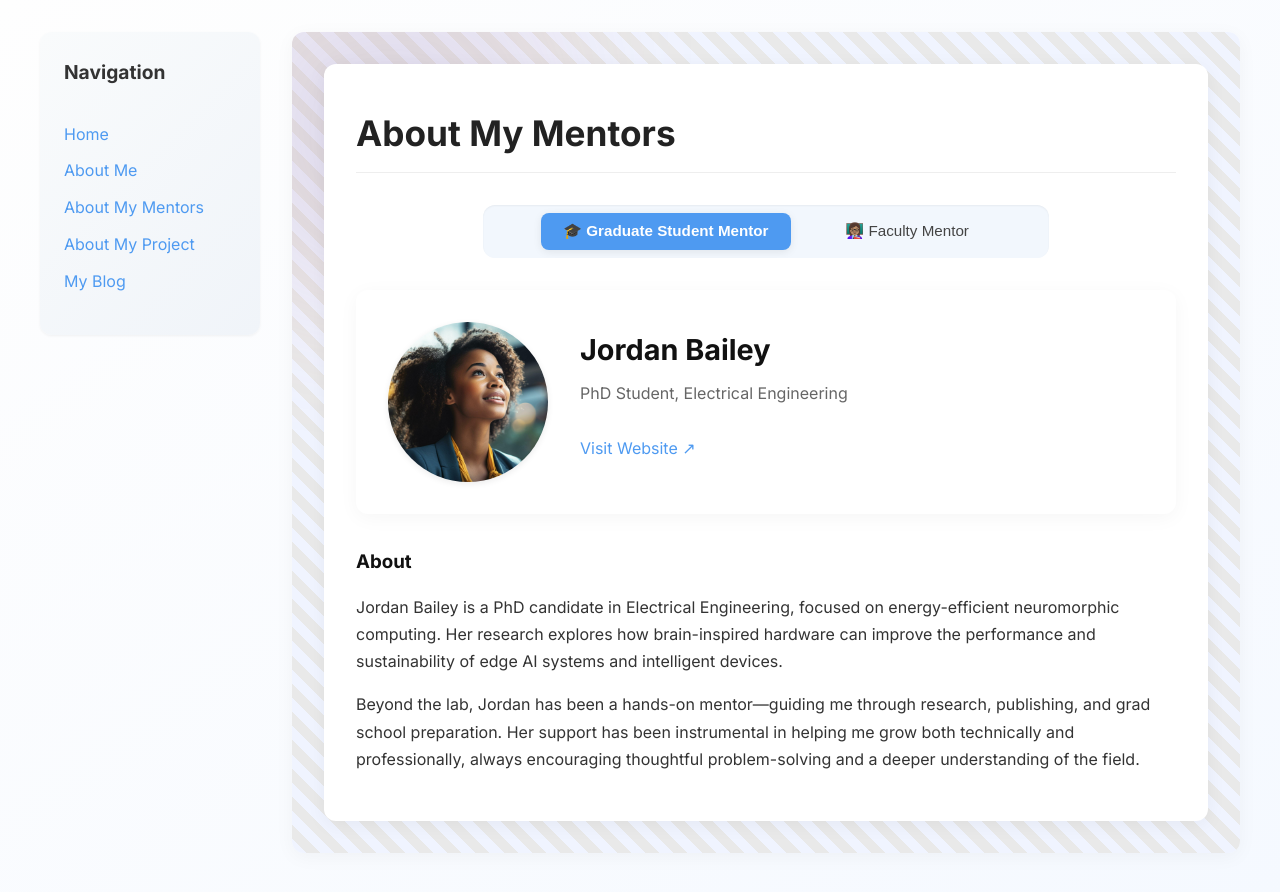
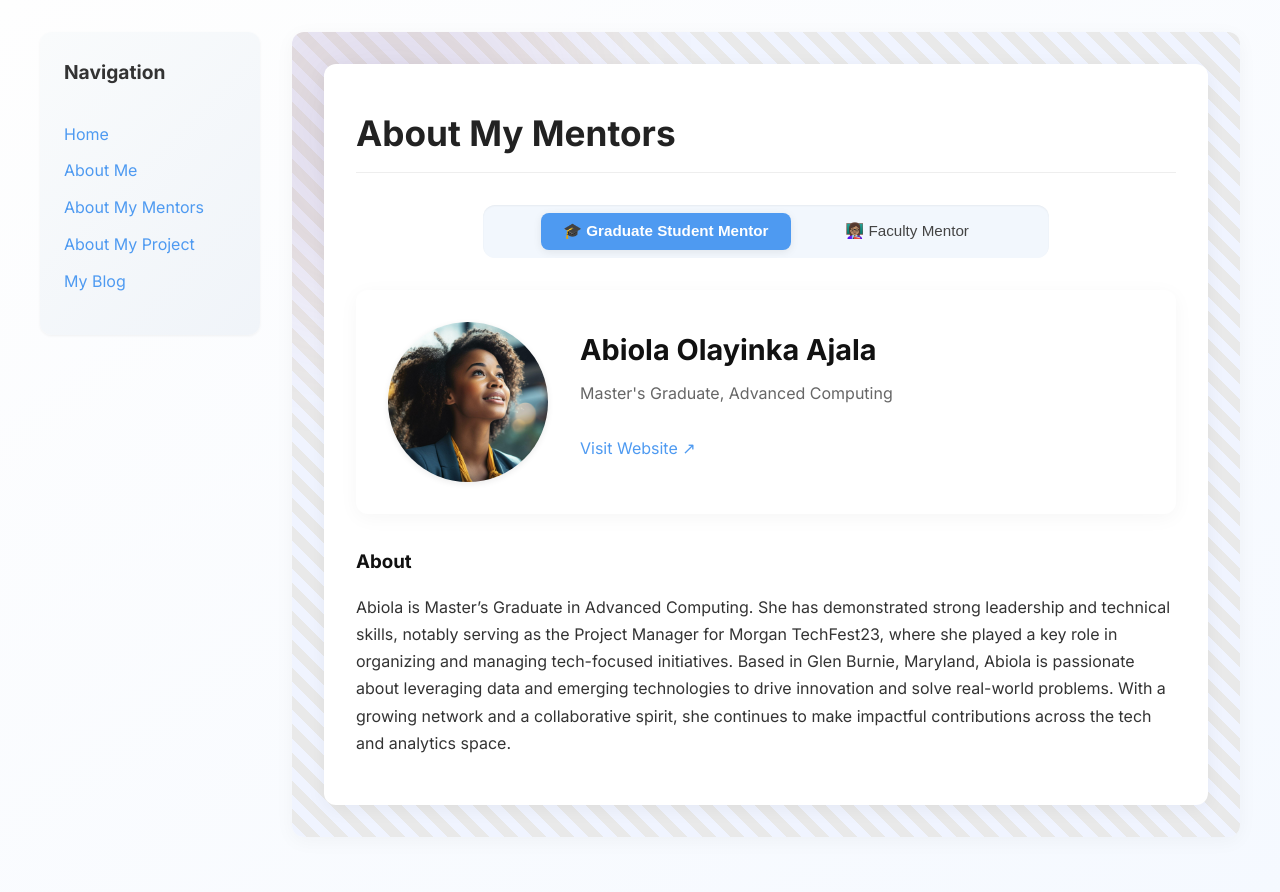
Before and after one commit to rajbariyaa/rajbariyaa.github.io, a Jekyll site: the page built from pages/about-my-mentor.md, in a window 1280 px wide. Shown: the top 892 px of the page. Built offline with Jekyll 4.4.1, drawn with Linux system fonts in a browser that asks for light colours.

Commit message:
Update about-my-mentor.md

```diff
--- a/pages/about-my-mentor.md
+++ b/pages/about-my-mentor.md
@@ -4,23 +4,19 @@ title: About My Mentors
 permalink: /about-my-mentor.html
 
 graduate_mentor:
-  name: Jordan Bailey
-  title: PhD Student, Electrical Engineering
+  name: Abiola Olayinka Ajala
+  title: Master's Graduate, Advanced Computing
   image: /assets/images/graduate-student-mentor.jpg
-  website: https://gradmentor.example.com
+  website: https://www.linkedin.com/in/abiola-ajala-89a400272
   bio: |
-    Jordan Bailey is a PhD candidate in Electrical Engineering, focused on energy-efficient neuromorphic computing. Her research explores how brain-inspired hardware can improve the performance and sustainability of edge AI systems and intelligent devices.
-
-    Beyond the lab, Jordan has been a hands-on mentor—guiding me through research, publishing, and grad school preparation. Her support has been instrumental in helping me grow both technically and professionally, always encouraging thoughtful problem-solving and a deeper understanding of the field.
+    Abiola is Master's Graduate in Advanced Computing. She has demonstrated strong leadership and technical skills, notably serving as the Project Manager for Morgan TechFest23, where she played a key role in organizing and managing tech-focused initiatives. Based in Glen Burnie, Maryland, Abiola is passionate about leveraging data and emerging technologies to drive innovation and solve real-world problems. With a growing network and a collaborative spirit, she continues to make impactful contributions across the tech and analytics space.
 
 faculty_mentor:
-  name: Dr. Elijah Freeman
-  title: Professor Emeritus, Tuskegee University
+  name: Dr. Kofi Nyarko
+  title: Professor Kofi, Morgan State University
   image: /assets/images/faculty-mentor.jpg
-  website: https://facultymentor.example.com
+  website: https://www.morgan.edu/electrical-and-computer-engineering/faculty-and-staff/dr-kofi-nyarko
   bio: |
-    Dr. Elijah Freeman is a pioneering figure in the field of neural engineering and robotics. With over four decades of experience in academia and research, his work has focused on developing accessible brain-computer interface systems and exploring how robotics can enhance human capability.
-
-    A passionate advocate for diversity in STEM, Dr. Freeman has mentored dozens of underrepresented students and continues to inspire the next generation of researchers and technologists through his leadership and legacy.
+    Dr. Kofi Nyarko is a Professor in the Department of Electrical and Computer Engineering at Morgan State University. He also serves as Director of the Data Engineering and Predictive Analytics (DEPA) Research Lab. Under his direction, DEPA has acquired and conducted research from the Department of Defense, Department of Energy, Army Research Laboratory, NASA, Department of Homeland Security and Purdue University’s Visual Analytics for Command, Control, and Interoperability Environments (VACCINE), a DHS Center of Excellence. Dr. Nyarko’s expertise lies in automating complex systems through computer vision and machine learning as well as scientific/engineering simulation & visualization, predictive visual analytics, complex computer algorithm development, and computer network security. In 2020, he was a recipient of the US Black Engineer HBCU STEM Innovation Award for contributions to innovation that furthered economic development and entrepreneurship at Morgan State University.
 
 ---
```
